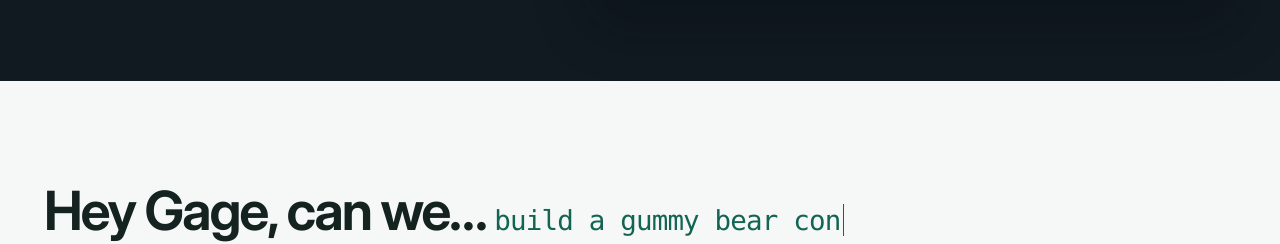
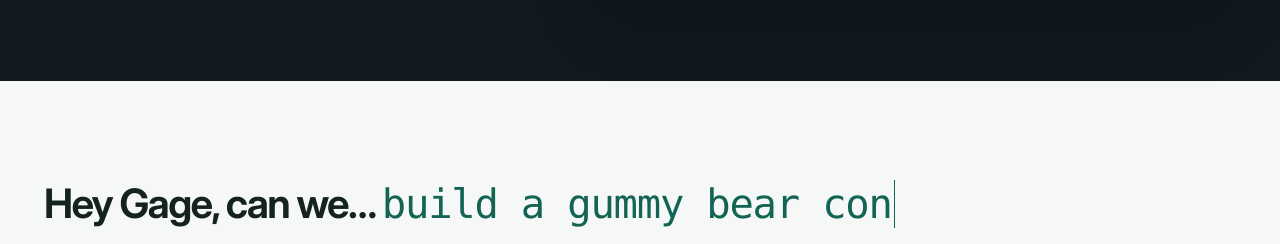
Before and after one commit to amombay/gage-website, a plain HTML site: page index.html in a window 1280 px wide. Shown: the part 563-807 px from the top of the page. Drawn offline with Linux system fonts and the light colour scheme.

Commit message:
Match the rotating prompt to the heading size

```diff
--- a/index.html
+++ b/index.html
@@ -14,7 +14,7 @@
   <link rel="icon" href="assets/favicon.svg" type="image/svg+xml" />
   <link rel="icon" href="assets/favicon-32.png" sizes="32x32" type="image/png" />
   <link rel="apple-touch-icon" href="assets/apple-touch-icon.png" />
-  <link rel="stylesheet" href="styles.css?v=20261117-inline-prompts" />
+  <link rel="stylesheet" href="styles.css?v=20261117-matched-prompts" />
   <script src="config.js?v=20261116-webmail-only" defer></script>
   <script src="script.js?v=20261117-inline-prompts" defer></script>
   <title>Gage — AI CAD for SOLIDWORKS</title>
--- a/styles.css
+++ b/styles.css
@@ -171,23 +171,25 @@ h3 { font-size: 21px; font-weight: 650; letter-spacing: -.025em; }
   margin-bottom: 26px;
 }
 .section-heading > p { max-width: 44ch; }
-.capability-prompts { width: 100%; min-width: 0; }
+.capability-prompts { width: 100%; min-width: 0; container-type: inline-size; }
 .capability-prompt-heading {
   display: grid;
-  font-size: clamp(23px, 4.3vw, 54px);
+  font-size: clamp(20px, 3vw, 44px);
+  font-size: clamp(20px, 3.4cqi, 44px);
   overflow-wrap: anywhere;
   text-wrap: wrap;
 }
 .capability-prompt-heading > span { grid-area: 1 / 1; min-width: 0; }
 .capability-prompt-response, .capability-prompt-examples {
   color: var(--accent);
-  font: clamp(15px, 2.15vw, 28px)/1.45 var(--mono);
+  font-family: var(--mono);
   letter-spacing: -.03em;
   overflow-wrap: anywhere;
 }
+.capability-prompt-response { font-weight: 400; }
 .capability-prompt-reserve { visibility: hidden; }
 .capability-prompt-caret { border-inline-start: 1px solid currentColor; margin-inline-start: 2px; }
-.capability-prompt-examples { margin: 10px 0 0; padding-inline-start: 20px; }
+.capability-prompt-examples { font-size: clamp(15px, 2.15vw, 28px); line-height: 1.45; margin: 10px 0 0; padding-inline-start: 20px; }
 .capability-grid, .media-grid { display: grid; gap: 18px; }
 .capability-grid { grid-template-columns: repeat(4, minmax(0, 1fr)); }
 .capability-card, .media-card {
```
Also changed, not shown: privacy.html (+1 -1 lines), 1 other file.
